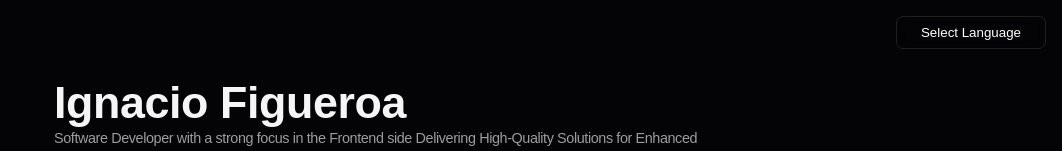
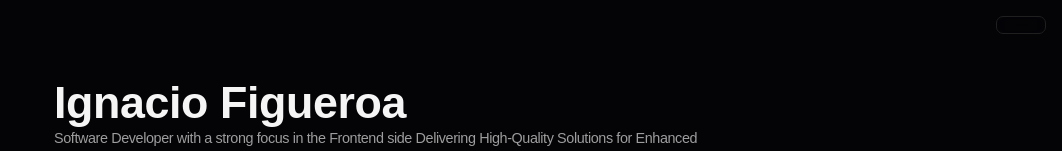
Before and after one commit to figueroaignacio/portfolio, a React (Vite) app: page / in a window 1280 px wide. Shown: the top 151 px of the page, without its empty margins (218-1280 px from the left). Built offline with nearby package versions, Linux system fonts and the light colour scheme.

Commit message:
fix: fix a select language component bug

```diff
--- a/src/components/SelectLanguage/SelectLanguage.tsx
+++ b/src/components/SelectLanguage/SelectLanguage.tsx
@@ -57,7 +57,7 @@ export function SelectLanguage() {
     <div>
       <div className={styles.box}>
         <button onClick={openModal} className={styles.selectLanguageButton}>
-          {selectedLang ? selectedLang.toUpperCase() : "Select Language"}
+          {selectedLang ? selectedLang.toUpperCase() : ""}
         </button>
       </div>
       <div
```
